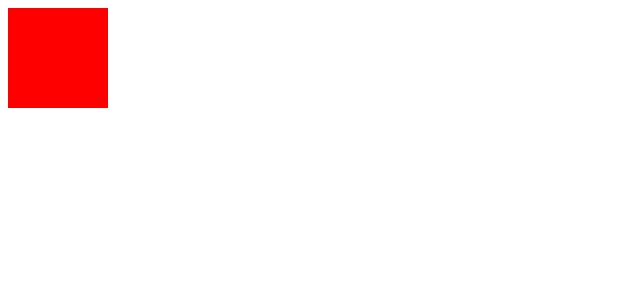
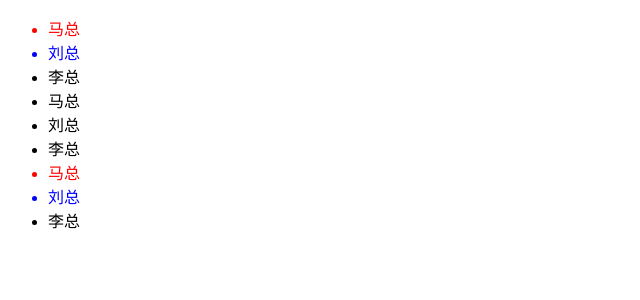
Before and after one commit to Jaunty-Liu/vue, a Vue app: page / in a window 1280 px wide. Shown: the top 300 px of the page, without its empty margins (0-640 px from the left). Built offline with nearby package versions, Linux system fonts and the light colour scheme.

Commit message:
vue3v-bind和class和style实例：前两个特殊

```diff
--- a/src/App.vue
+++ b/src/App.vue
@@ -1,31 +1,34 @@
 <template>
-	<div class="static" :class="[activeClass, errorClass]"></div>
+	<ul>
+    	<li v-for="(item,index) in list" :key="index" :class="{'red':index==0,'blue':index==1}">{{item}}</li>
+    	<li v-for="(item,index) in list" :key="index" :style="{'color': color, 'blue': index == 1}">{{item}}</li>
+    	<li v-for="(item,index) in list" :key="index" :style="[index == 0? styleRed: null, index == 1? styleBlue: null]">{{item}}</li>
+	</ul>
 </template>
 
 <script>
 export default {
-	name: 'App',
-	data(){
-		return{
-			activeClass: 'active',
-			errorClass: 'error'
-		}
-	}
-}
+    name: "App",
+    data() {
+        return {
+          list: ['马总', '刘总', '李总'],
+		  styleRed: {
+			  color: 'red'
+		  },
+		  styleBlue: {
+			  color: 'blue'
+		  }
+        };
+    },
+};
 </script>
 
 <style>
-	.static {
-		font-size: 20px;
+	.red {
+		color: red;
 	}
 
-	.active {
-		width: 100px;
-		height: 100px;
-		background: red;
-	}
-
-	.error {
+	.blue {
 		color: blue;
 	}
 </style>
```
